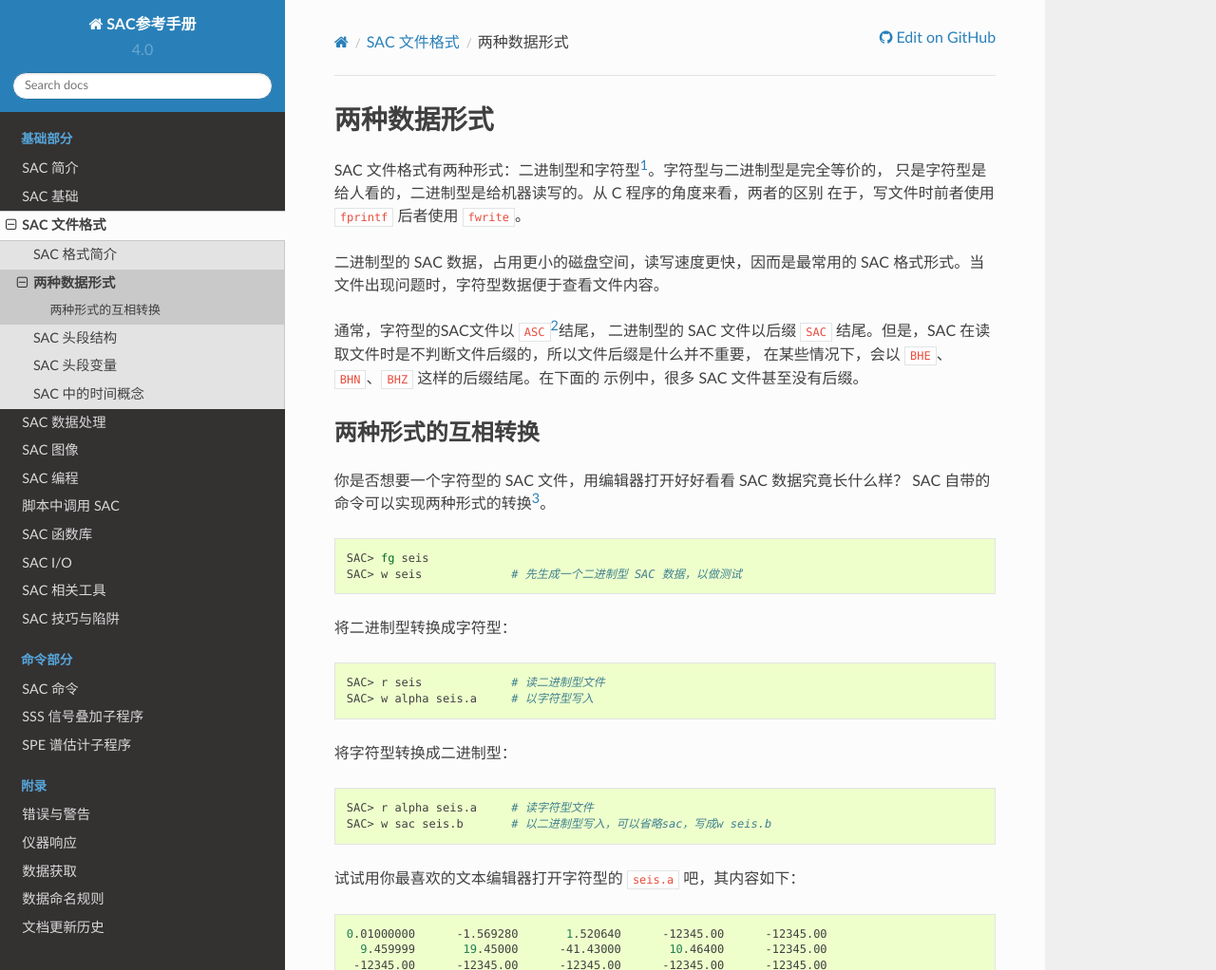
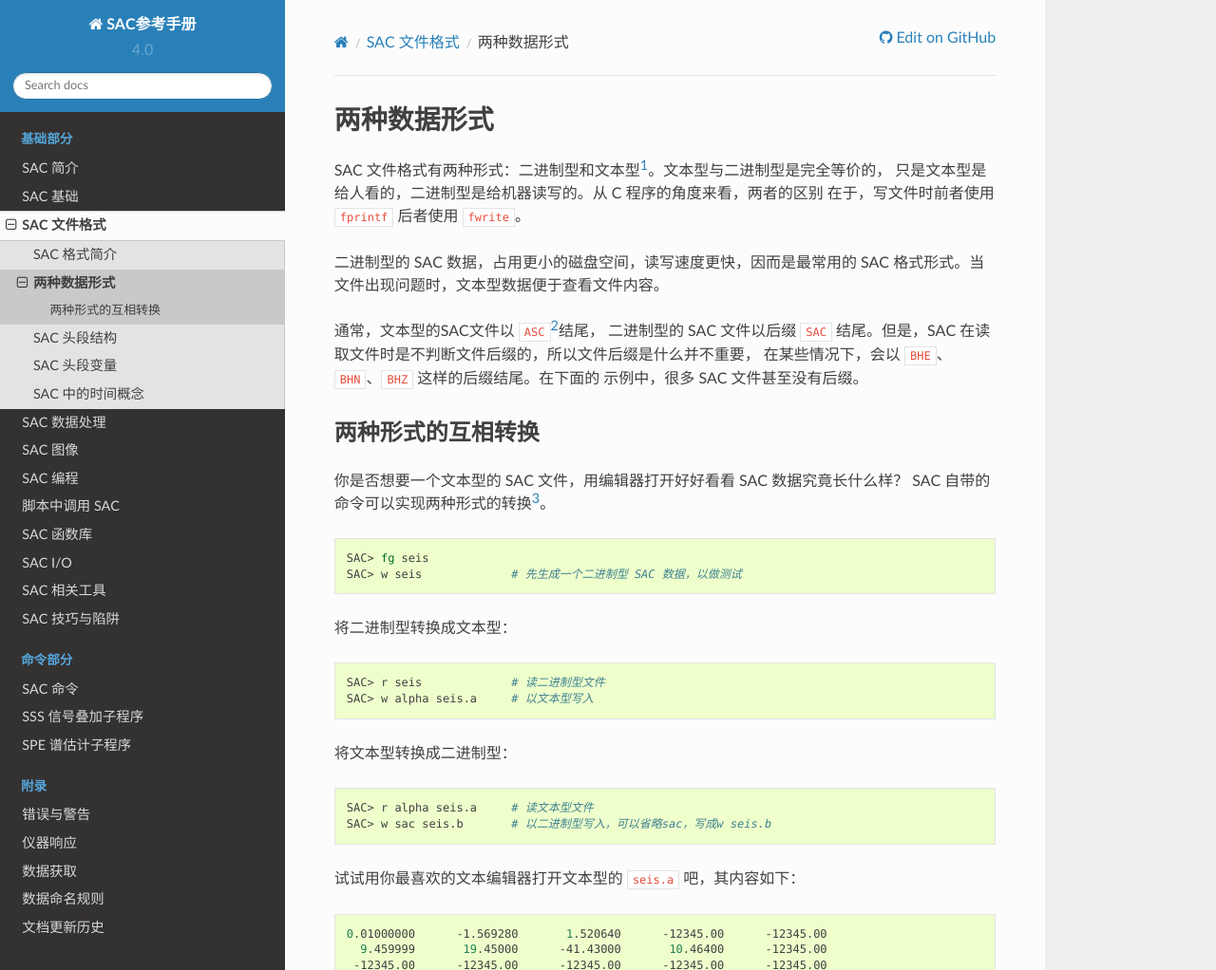
Before and after one commit to seisman/SAC_Docs_zh, a Sphinx documentation site: the page built from source/fileformat/binary-and-alphanumeric.rst, in a window 1280 px wide and 1400 px high. Shown: the top 1022 px of the window at 95% size. Built offline with Sphinx 7.4.7 and the Read the Docs theme 2.0.0, drawn with Linux system fonts in a browser that asks for light colours.

Commit message:
纠正文件类型的称呼 (#142)

```diff
--- a/source/fileformat/binary-and-alphanumeric.rst
+++ b/source/fileformat/binary-and-alphanumeric.rst
@@ -1,14 +1,14 @@
 两种数据形式
 ============
 
-SAC 文件格式有两种形式：二进制型和字符型\ [1]_。字符型与二进制型是完全等价的，
-只是字符型是给人看的，二进制型是给机器读写的。从 C 程序的角度来看，两者的区别
+SAC 文件格式有两种形式：二进制型和文本型\ [1]_。文本型与二进制型是完全等价的，
+只是文本型是给人看的，二进制型是给机器读写的。从 C 程序的角度来看，两者的区别
 在于，写文件时前者使用 ``fprintf`` 后者使用 ``fwrite``\ 。
 
 二进制型的 SAC 数据，占用更小的磁盘空间，读写速度更快，因而是最常用的 SAC
-格式形式。当文件出现问题时，字符型数据便于查看文件内容。
+格式形式。当文件出现问题时，文本型数据便于查看文件内容。
 
-通常，字符型的SAC文件以 ``ASC``\ [2]_\ 结尾， 二进制型的 SAC 文件以后缀 ``SAC``
+通常，文本型的SAC文件以 ``ASC``\ [2]_\ 结尾， 二进制型的 SAC 文件以后缀 ``SAC``
 结尾。但是，SAC 在读取文件时是不判断文件后缀的，所以文件后缀是什么并不重要，
 在某些情况下，会以 ``BHE``\ 、\ ``BHN``\ 、\ ``BHZ`` 这样的后缀结尾。在下面的
 示例中，很多 SAC 文件甚至没有后缀。
@@ -16,7 +16,7 @@ SAC 文件格式有两种形式：二进制型和字符型\ [1]_。字符型与
 两种形式的互相转换
 ------------------
 
-你是否想要一个字符型的 SAC 文件，用编辑器打开好好看看 SAC 数据究竟长什么样？
+你是否想要一个文本型的 SAC 文件，用编辑器打开好好看看 SAC 数据究竟长什么样？
 SAC 自带的命令可以实现两种形式的转换\ [3]_。
 
 .. code:: bash
@@ -24,21 +24,21 @@ SAC 自带的命令可以实现两种形式的转换\ [3]_。
     SAC> fg seis
     SAC> w seis             # 先生成一个二进制型 SAC 数据，以做测试
 
-将二进制型转换成字符型：
+将二进制型转换成文本型：
 
 .. code:: bash
 
     SAC> r seis             # 读二进制型文件
-    SAC> w alpha seis.a     # 以字符型写入
+    SAC> w alpha seis.a     # 以文本型写入
 
-将字符型转换成二进制型：
+将文本型转换成二进制型：
 
 .. code:: bash
 
-    SAC> r alpha seis.a     # 读字符型文件
+    SAC> r alpha seis.a     # 读文本型文件
     SAC> w sac seis.b       # 以二进制型写入，可以省略sac，写成w seis.b
 
-试试用你最喜欢的文本编辑器打开字符型的 ``seis.a`` 吧，其内容如下：
+试试用你最喜欢的文本编辑器打开文本型的 ``seis.a`` 吧，其内容如下：
 
 .. code:: bash
 
```
